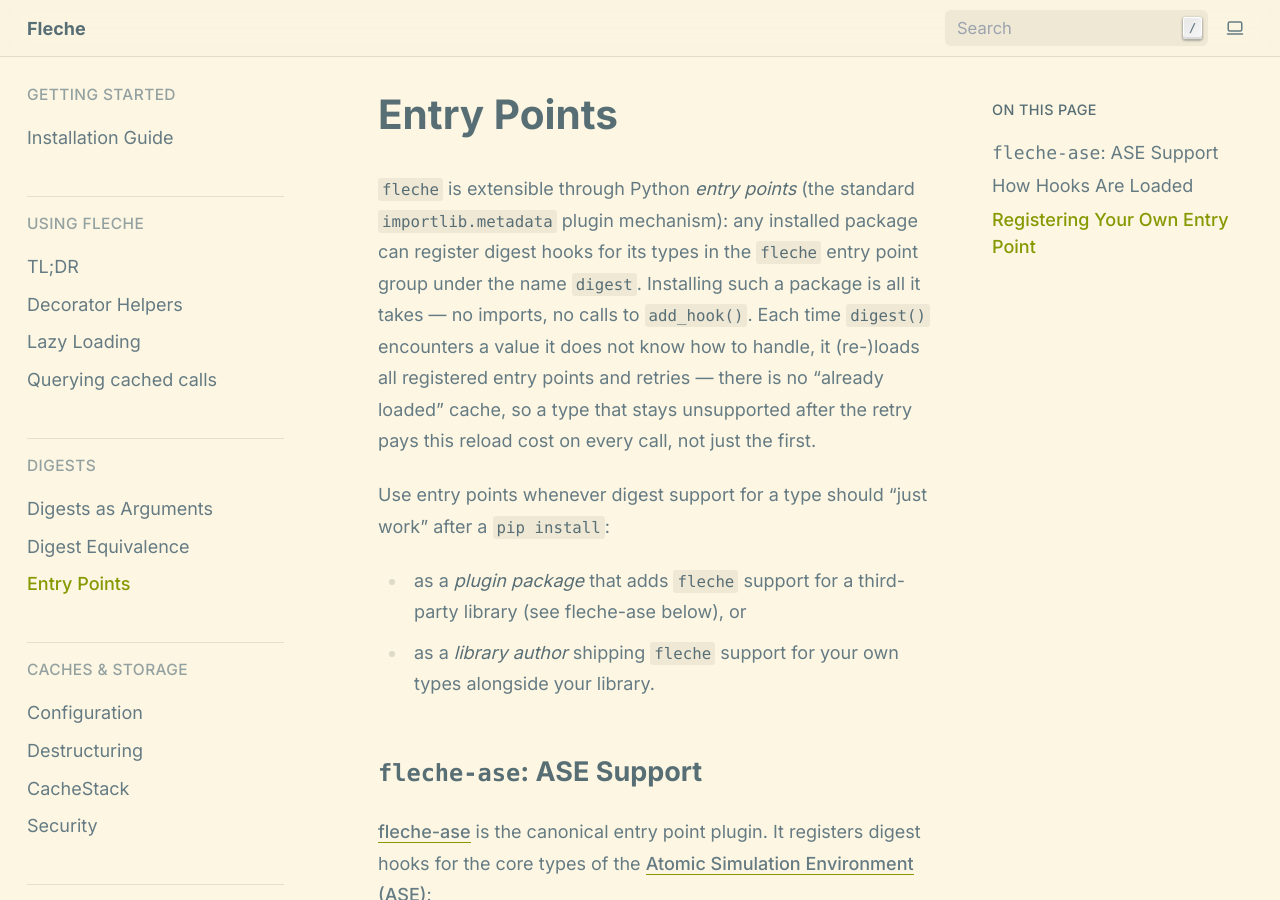
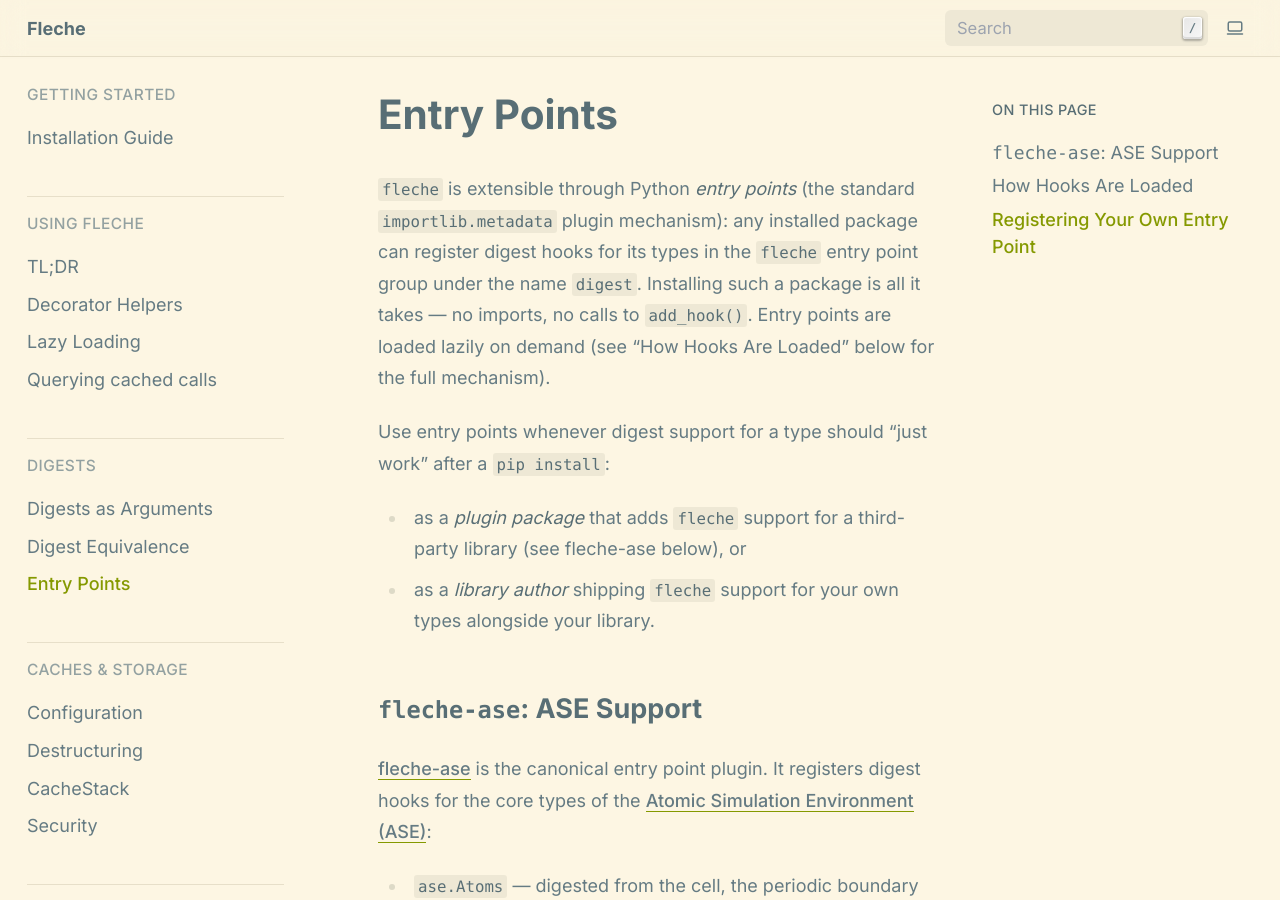
Before and after one commit to pmrv/fleche, a Sphinx documentation site: the page built from docs/digests/entry_points.rst, in a window 1280 px wide and 900 px high. Built offline with Sphinx 7.4.7, drawn with Linux system fonts in a browser that asks for light colours; pages that are not in the unit, such as notebooks, are missing from menus; some of the changed text lies outside the part shown.

Commit message:
docs(digests): dedupe lazy-load explanation, fix misleading cross-ref in entry_points.rst (#930)
## Summary
- Removed the duplicated full explanation of the
lazy-loading/retry-on-`Indigestible` mechanism from the opening
paragraph of `docs/digests/entry_points.rst`, leaving a brief
one-sentence mention there and keeping "How Hooks Are Loaded" as the
sole detailed treatment.
- Fixed the misleading cross-reference under "Precedence rules": the
`Hooks ... take priority over a type's own __digest__ method` line
pointed to `:doc:`digest_equivalence`` (which never mentions hooks); it
now points to `:doc:`/dev/custom_digests`` instead, which documents both
`__digest__` priority and `add_hook`/entry-point priority.

## Test plan
- `sphinx-build -b html docs docs/_build/html -W --keep-going` — build
succeeds with 0 warnings/errors, and the updated cross-reference
resolves correctly.

---
🤖 Generated with [Claude Code](https://claude.com/claude-code)

https://claude.ai/code/session_01NM4C4nM3uKEn6MS3rPnE9R

---
_Generated by [Claude
Code](https://claude.ai/code/session_01NM4C4nM3uKEn6MS3rPnE9R)_

Co-authored-by: Claude <noreply@anthropic.com>

```diff
--- a/docs/digests/entry_points.rst
+++ b/docs/digests/entry_points.rst
@@ -7,11 +7,8 @@ Entry Points
 :mod:`importlib.metadata` plugin mechanism): any installed package can
 register digest hooks for its types in the ``fleche`` entry point group under
 the name ``digest``.  Installing such a package is all it takes — no imports,
-no calls to :func:`~fleche.digest.add_hook`.  Each time
-:func:`~fleche.digest.digest` encounters a value it does not know how to
-handle, it (re-)loads all registered entry points and retries — there is no
-"already loaded" cache, so a type that stays unsupported after the retry
-pays this reload cost on every call, not just the first.
+no calls to :func:`~fleche.digest.add_hook`.  Entry points are loaded lazily
+on demand (see "How Hooks Are Loaded" below for the full mechanism).
 
 Use entry points whenever digest support for a type should "just work" after
 a ``pip install``:
@@ -81,7 +78,7 @@ Precedence rules:
 * An entry point that fails to load is logged as an ``ERROR`` (with
   traceback) and skipped — it never breaks digestion of other values.
 * Hooks — manual or entry-point — take priority over a type's own
-  ``__digest__`` method (see :doc:`digest_equivalence`): if a hook is
+  ``__digest__`` method (see :doc:`/dev/custom_digests`): if a hook is
   registered for a type, its ``__digest__`` is never consulted.
 
 Registering Your Own Entry Point
```
